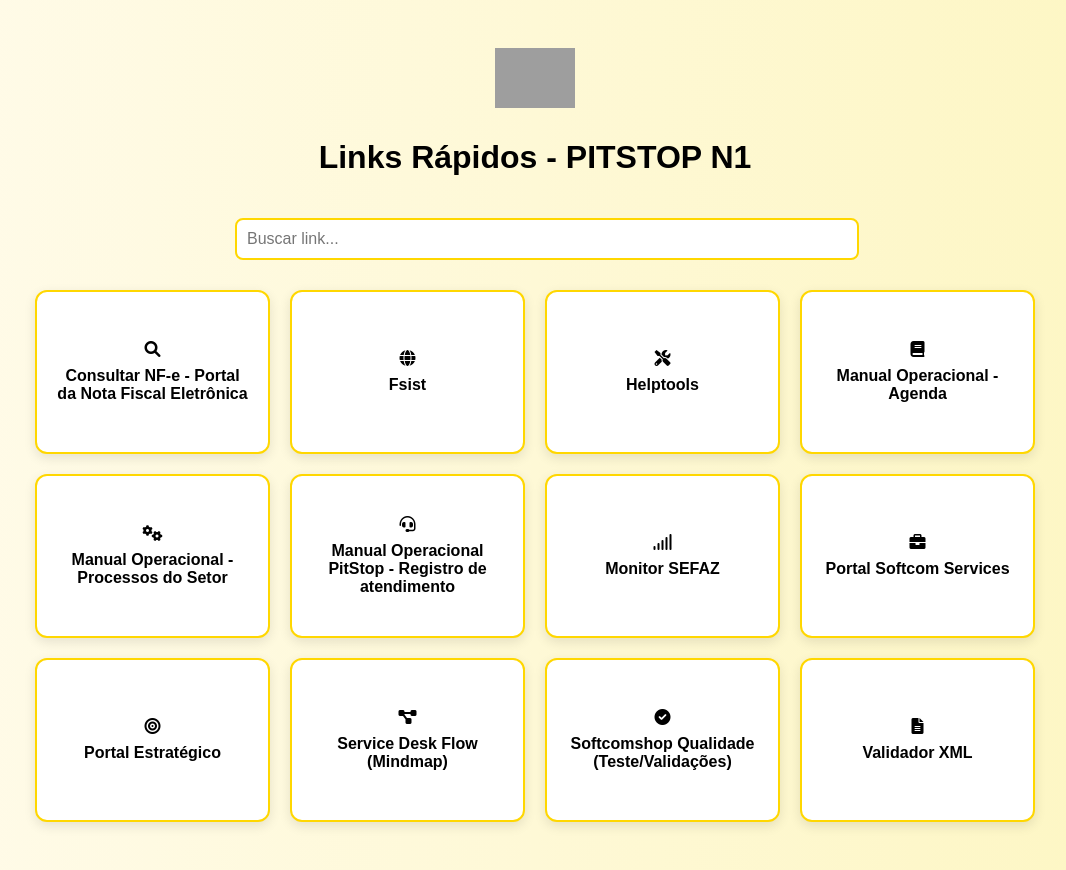
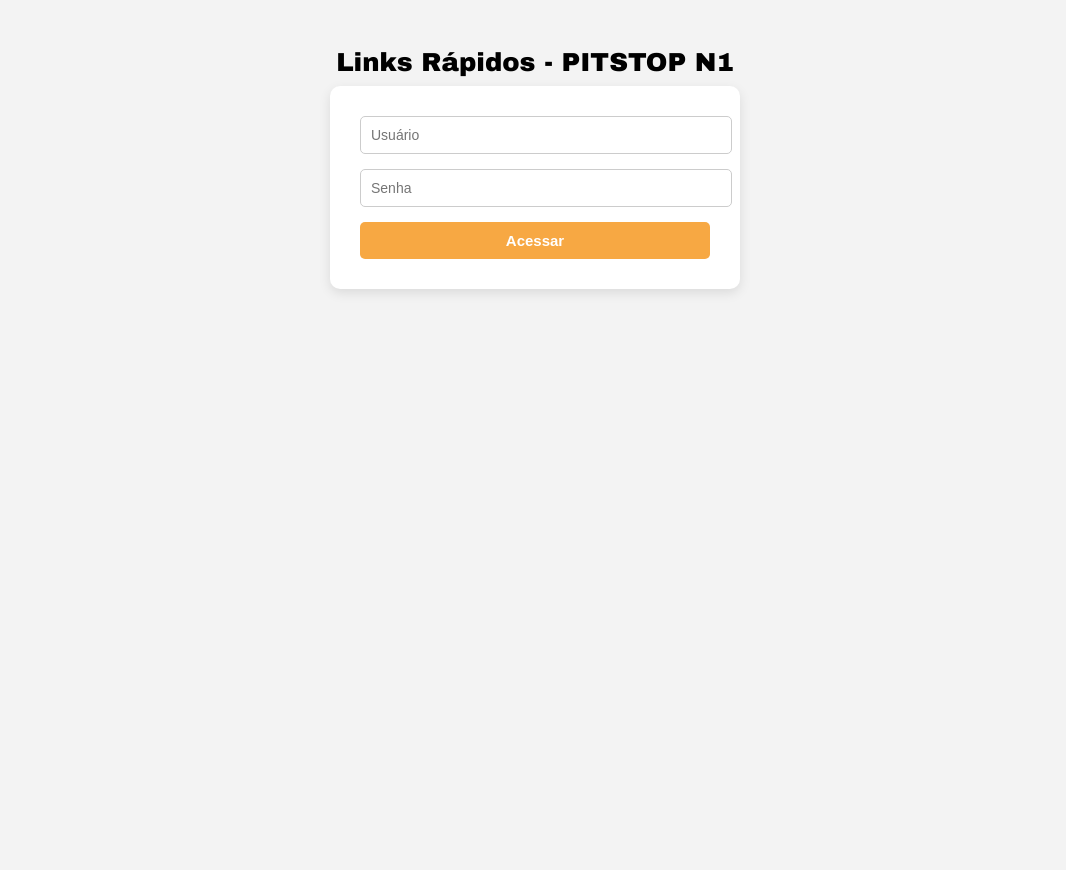
Before and after one commit to PITSTOPSOFTCOM/LinksRapidos, a plain HTML site: page index.html in a window 1280 px wide. Shown: the whole page, without its empty margins (105-1171 px from the left). After the commit the page ends 800 px from the top, so only its background shows below. Drawn offline with Linux system fonts and the light colour scheme; grey boxes are pictures that could not be loaded.

Commit message:
Atualização do site com novas alterações

```diff
--- /dev/null
+++ b/css/style.css
@@ -0,0 +1,107 @@
+body {
+  font-family: Arial, sans-serif;
+  background: #f3f3f3;
+  padding: 40px;
+  text-align: center;
+}
+#login-section, #content {
+  display: none;
+}
+#login-section.active, #content.active {
+  display: block;
+}
+.login-box {
+  background: #fff;
+  padding: 30px;
+  border-radius: 10px;
+  box-shadow: 0 4px 12px rgba(0, 0, 0, 0.1);
+  max-width: 350px;
+  margin: auto;
+}
+.login-box input {
+  width: 100%;
+  margin-bottom: 15px;
+  padding: 10px;
+  border: 1px solid #ccc;
+  border-radius: 5px;
+  font-size: 14px;
+}
+.login-box button {
+  width: 100%;
+  padding: 10px;
+  background-color: #f7a843;
+  border: none;
+  border-radius: 5px;
+  font-weight: bold;
+  font-size: 15px;
+  color: white;
+  cursor: pointer;
+}
+.login-logo {
+  margin-bottom: 10px;
+  font-family: Arial Black, sans-serif;
+  font-size: 26px;
+  color: #000;
+}
+header {
+  display: flex;
+  flex-direction: column;
+  align-items: center;
+  margin-bottom: 20px;
+}
+header img {
+  width: 80px;
+  margin-bottom: 10px;
+}
+h1 {
+  color: #000000;
+}
+.search-box {
+  margin: 20px auto;
+  max-width: 600px;
+}
+.search-box input {
+  width: 100%;
+  padding: 10px;
+  font-size: 16px;
+  border: 2px solid #ffd700;
+  border-radius: 8px;
+}
+.link-container {
+  margin-top: 30px;
+  display: grid;
+  grid-template-columns: repeat(auto-fit, minmax(200px, 1fr));
+  gap: 20px;
+  max-width: 1000px;
+  margin-left: auto;
+  margin-right: auto;
+}
+.link-box {
+  background-color: #fff;
+  padding: 20px;
+  border-radius: 12px;
+  box-shadow: 0 4px 12px rgba(0, 0, 0, 0.1);
+  transition: background-color 0.3s ease, transform 0.2s ease;
+  border: 2px solid #ffd700;
+  display: flex;
+  align-items: center;
+  justify-content: center;
+  height: 120px;
+}
+.link-box:hover {
+  background-color: #fff8cc;
+  transform: translateY(-3px);
+}
+.link-box a {
+  text-decoration: none;
+  color: #000000;
+  font-weight: bold;
+  font-size: 16px;
+  display: flex;
+  flex-direction: column;
+  align-items: center;
+  justify-content: center;
+  gap: 10px;
+  width: 100%;
+  height: 100%;
+}
--- a/index.html
+++ b/index.html
@@ -5,112 +5,44 @@
   <title>Links Rápidos - PITSTOP N1</title>
   <link rel="icon" href="https://cdn-icons-png.flaticon.com/512/3767/3767084.png" type="image/png">
   <link rel="stylesheet" href="https://cdnjs.cloudflare.com/ajax/libs/font-awesome/6.0.0-beta3/css/all.min.css">
-  <style>
-    body {
-      font-family: Arial, sans-serif;
-      background: linear-gradient(to right, #fffbea, #fdf6c2);
-      padding: 40px;
-      text-align: center;
-    }
-
-    header {
-      display: flex;
-      flex-direction: column;
-      align-items: center;
-      margin-bottom: 20px;
-    }
-
-    header img {
-      width: 80px;
-      margin-bottom: 10px;
-    }
-
-    h1 {
-      color: #000000;
-    }
-
-    .search-box {
-      margin: 20px auto;
-      max-width: 600px;
-    }
-
-    .search-box input {
-      width: 100%;
-      padding: 10px;
-      font-size: 16px;
-      border: 2px solid #ffd700;
-      border-radius: 8px;
-    }
-
-    .link-container {
-      margin-top: 30px;
-      display: grid;
-      grid-template-columns: repeat(auto-fit, minmax(200px, 1fr));
-      gap: 20px;
-      max-width: 1000px;
-      margin-left: auto;
-      margin-right: auto;
-    }
-
-    .link-box {
-      background-color: #fff;
-      padding: 20px;
-      border-radius: 12px;
-      box-shadow: 0 4px 12px rgba(0, 0, 0, 0.1);
-      transition: background-color 0.3s ease, transform 0.2s ease;
-      border: 2px solid #ffd700;
-      display: flex;
-      align-items: center;
-      justify-content: center;
-      height: 120px;
-    }
-
-    .link-box:hover {
-      background-color: #fff8cc;
-      transform: translateY(-3px);
-    }
-
-    .link-box a {
-      text-decoration: none;
-      color: #000000;
-      font-weight: bold;
-      font-size: 16px;
-      display: flex;
-      flex-direction: column;
-      align-items: center;
-      justify-content: center;
-      gap: 10px;
-      width: 100%;
-      height: 100%;
-    }
-  </style>
-  <script>
-    function filterLinks() {
-      const input = document.getElementById('searchInput').value.toLowerCase();
-      const boxes = document.querySelectorAll('.link-box');
-      boxes.forEach(box => {
-        const text = box.textContent.toLowerCase();
-        box.style.display = text.includes(input) ? 'flex' : 'none';
-      });
-    }
-  </script>
+  <link rel="stylesheet" href="css/style.css">
+  <script src="js/script.js" defer></script>
 </head>
 <body>
+  <div id="login-section" class="login-section">
+    <div class="login-logo">Links Rápidos - PITSTOP N1</div>
+    <div class="login-box">
+      <input type="text" id="username" placeholder="Usuário">
+      <input type="password" id="password" placeholder="Senha">
+      <button onclick="login()">Acessar</button>
+    </div>
+  </div>
+
+  <div id="content">
     <header>
       <img src="https://cdn-icons-png.flaticon.com/512/3767/3767084.png" alt="Logo Pasta Amarela">
       <h1>Links Rápidos - PITSTOP N1</h1>
     </header>
 
     <div class="search-box">
-    <input type="text" id="searchInput" placeholder="Buscar link..." onkeyup="filterLinks()">
+      <input type="text" id="searchInput" placeholder="Pesquisar..." onkeyup="filterLinks()">
     </div>
 
     <div class="link-container">
     <div class="link-box">
+      <a href="http://softcom.areaclientes.com.br/autenticacao" target="_blank"><i class="fas fa-user"></i>Área Do Cliente</a>
+    </div>
+    <div class="link-box">
+      <a href="https://areacontador.softcomsistemas.com.br/auth/login" target="_blank"><i class="fas fa-briefcase"></i>Área Do Contador</a>
+    </div>
+    <div class="link-box">
+      <a href="https://softcom-tecnologia.desk.blip.ai/" target="_blank"><i class="fas fa-comment-dots"></i>Blip</a>
+    </div>
+    <div class="link-box">
       <a href="https://www.nfe.fazenda.gov.br/portal/consultaRecaptcha.aspx?tipoConsulta=resumo&tipoConteudo=7PhJ+gAVw2g=" target="_blank"><i class="fas fa-search"></i>Consultar NF-e - Portal da Nota Fiscal Eletrônica</a>
     </div>
     <div class="link-box">
-      <a href="https://www.fsist.com.br" target="_blank"><i class="fas fa-globe"></i>Fsist</a>
+      <a href="https://www.fsist.com.br" target="_blank"><i class="fas fa-network-wired"></i>Fsist</a>
     </div>
     <div class="link-box">
       <a href="http://177.43.232.5:25123/helptools2/public" target="_blank"><i class="fas fa-tools"></i>Helptools</a>
@@ -125,16 +57,31 @@
       <a href="http://177.43.232.5:25123/helptools2/public/core/promover/detalhe/id/7463" target="_blank"><i class="fas fa-headset"></i>Manual Operacional PitStop - Registro de atendimento</a>
     </div>
     <div class="link-box">
-      <a href="https://www.nfe.fazenda.gov.br/portal/disponibilidade.aspx?versao=0.00&tipoConteudo=P2c98tUpxrI=" target="_blank"><i class="fas fa-signal"></i>Monitor SEFAZ</a>
+      <a href="https://www.nfe.fazenda.gov.br/portal/disponibilidade.aspx?versao=0.00&tipoConteudo=P2c98tUpxrI=" target="_blank"><i class="fas fa-server"></i>Monitor SEFAZ</a>
     </div>
     <div class="link-box">
-      <a href="https://portal.softcomservices.com" target="_blank"><i class="fas fa-briefcase"></i>Portal Softcom Services</a>
+      <a href="https://portal.softcomservices.com" target="_blank"><i class="fas fa-building"></i>Portal Softcom Services</a>
     </div>
     <div class="link-box">
-      <a href="https://www.softcomtecnologia.com" target="_blank"><i class="fas fa-bullseye"></i>Portal Estratégico</a>
+      <a href="https://www.softcomtecnologia.com" target="_blank"><i class="fas fa-rocket"></i>Portal Estratégico</a>
     </div>
     <div class="link-box">
       <a href="https://www.mindmeister.com/app/map/3705430695" target="_blank"><i class="fas fa-project-diagram"></i>Service Desk Flow (Mindmap)</a>
+    </div>
+    <div class="link-box">
+      <a href="https://sitefexpress.softwareexpress.com.br/sitefweb" target="_blank"><i class="fas fa-credit-card"></i>Sitef Cliente</a>
+    </div>
+    <div class="link-box">
+      <a href="http://10.0.150.172/" target="_blank"><i class="fas fa-key"></i>Sitef Autenticação</a>
+    </div>
+    <div class="link-box">
+      <a href="http://softcomcollector.smobileweb.com.br/" target="_blank"><i class="fas fa-archive"></i>Liberação Collector (Antigo)</a>
+    </div>
+    <div class="link-box">
+      <a href="http://177.43.232.5:25123/helptools2/public/core/promover/detalhe/id/7521" target="_blank"><i class="fas fa-folder-open"></i>Liberação Collector - Novo(FAQ)</a>
+    </div>
+    <div class="link-box">
+      <a href="https://softcompay.com/login" target="_blank"><i class="fas fa-wallet"></i>Softcompay</a>
     </div>
     <div class="link-box">
       <a href="https://qualidade.softcomshop.com.br/auth/login" target="_blank"><i class="fas fa-check-circle"></i>Softcomshop Qualidade (Teste/Validações)</a>
--- /dev/null
+++ b/js/script.js
@@ -0,0 +1,37 @@
+function login() {
+  const user = document.getElementById('username').value;
+  const pass = document.getElementById('password').value;
+  if (user === 'suporte' && pass === 'qaz@123') {
+    document.getElementById('login-section').classList.remove('active');
+    document.getElementById('content').classList.add('active');
+  } else {
+    alert('Usuário ou senha incorretos.');
+  }
+}
+function filterLinks() {
+  const input = document.getElementById('searchInput').value.toLowerCase();
+  const boxes = document.querySelectorAll('.link-box');
+  boxes.forEach(box => {
+    const text = box.textContent.toLowerCase();
+    box.style.display = text.includes(input) ? 'flex' : 'none';
+  });
+}
+window.onload = function () {
+  document.getElementById('login-section').classList.add('active');
+
+  document.addEventListener('keydown', function(e) {
+    if (e.key === 'Enter') {
+      const loginBox = document.getElementById('login-section');
+      if (loginBox.classList.contains('active')) {
+        login();
+      }
+    }
+  });
+
+  document.querySelectorAll('.link-box').forEach(box => {
+    const link = box.querySelector('a');
+    box.addEventListener('click', () => {
+      if (link) window.open(link.href, '_blank');
+    });
+  });
+}
```
Lines whose indentation alone changed are shown as unchanged.
